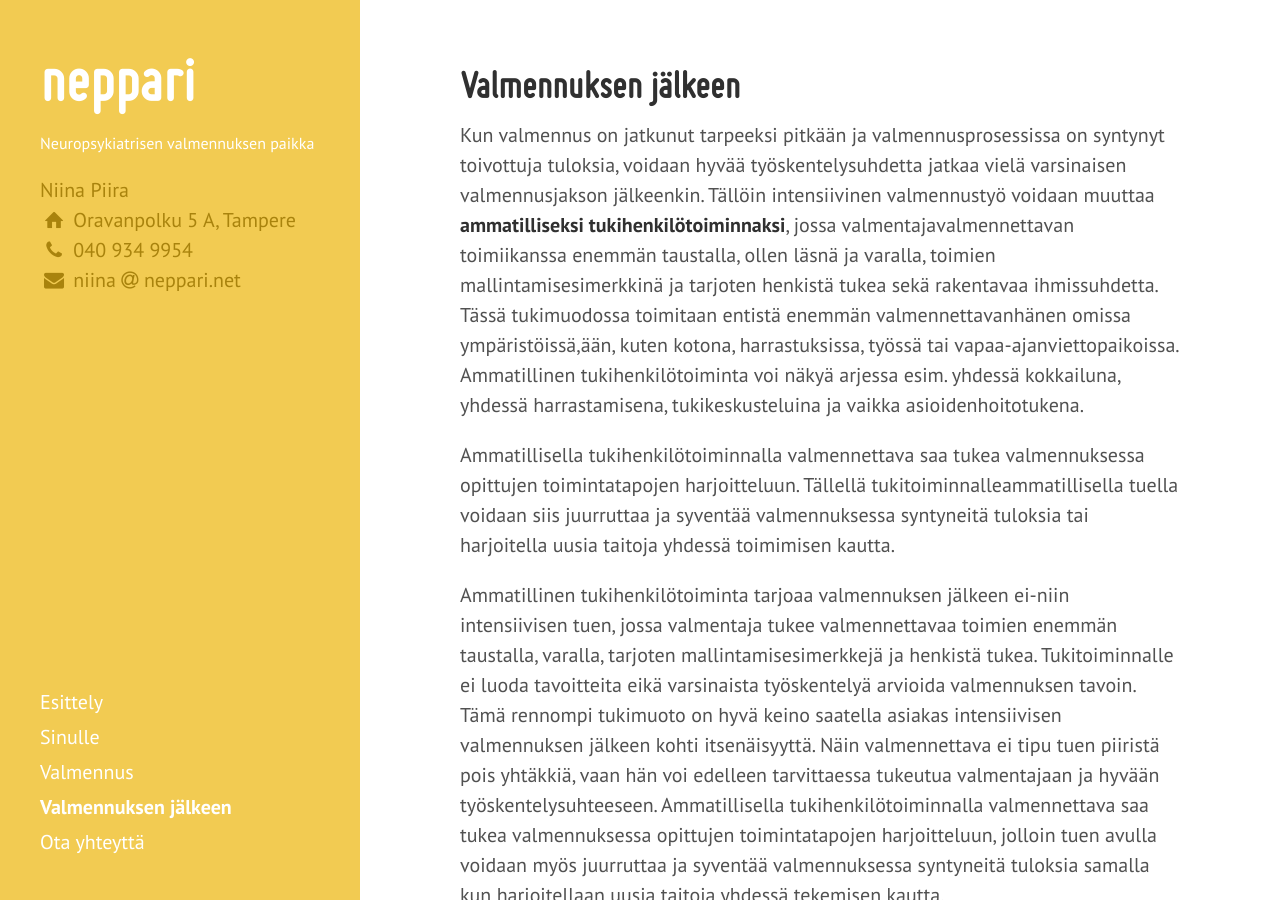
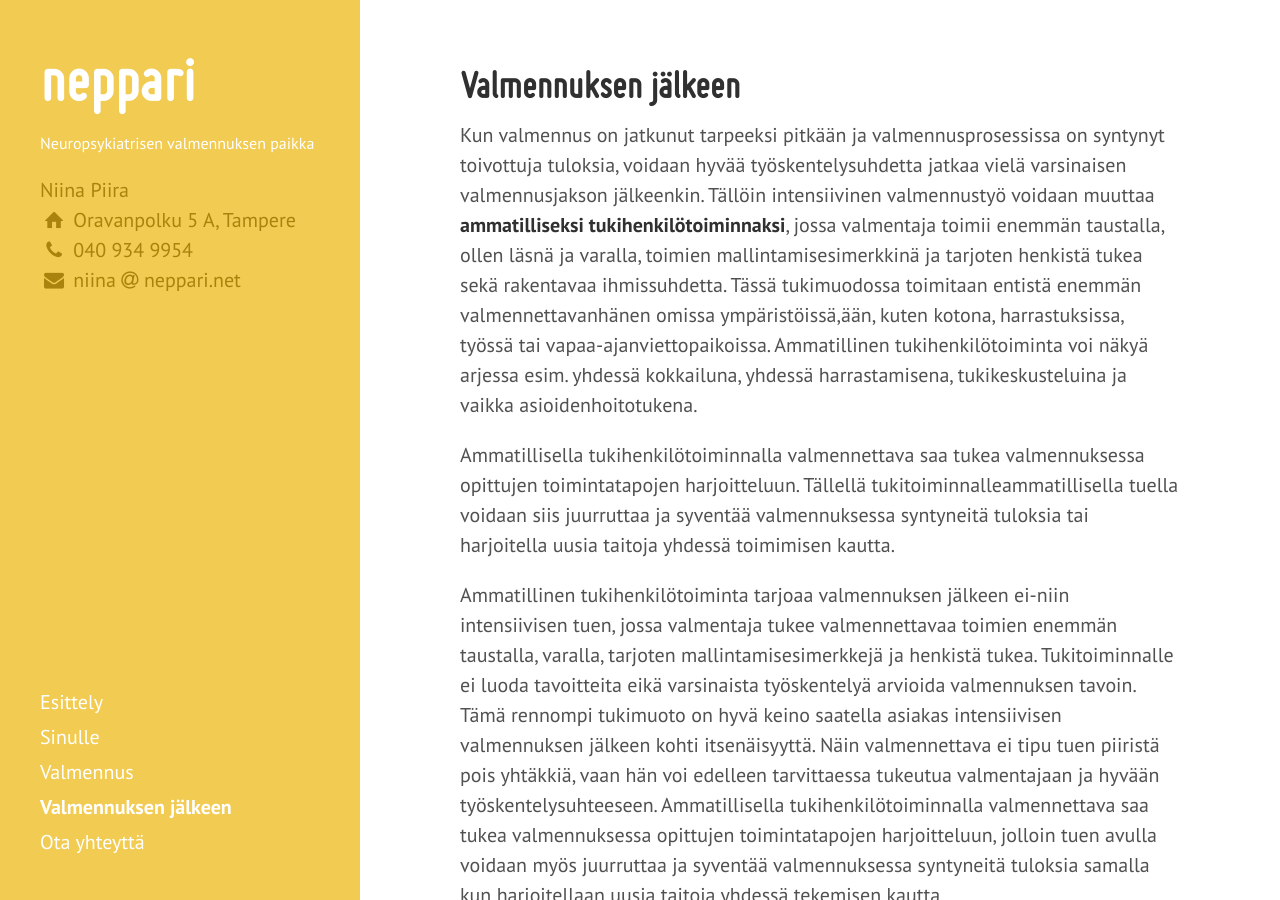
Before and after one commit to niinapiira/neppari.net, a Jekyll site: the page built from valmennuksen-jalkeen.md, in a window 1280 px wide and 900 px high. Built offline with Jekyll 4.4.1, drawn with Linux system fonts in a browser that asks for light colours; Markdown is read by kramdown in place of the engine named in the settings.

Commit message:
Updated valmennuksen-jalkeen.md

```diff
--- a/valmennuksen-jalkeen.md
+++ b/valmennuksen-jalkeen.md
@@ -5,8 +5,7 @@ title: Valmennuksen jälkeen
 published: true
 ---
 
-
-Kun valmennus on jatkunut tarpeeksi pitkään ja valmennusprosessissa on syntynyt toivottuja tuloksia, voidaan hyvää työskentelysuhdetta jatkaa vielä varsinaisen valmennusjakson jälkeenkin. Tällöin intensiivinen valmennustyö voidaan muuttaa **ammatilliseksi tukihenkilötoiminnaksi**, jossa valmentajavalmennettavan toimiikanssa enemmän taustalla, ollen läsnä ja varalla, toimien mallintamisesimerkkinä ja tarjoten henkistä tukea sekä rakentavaa ihmissuhdetta. Tässä tukimuodossa toimitaan entistä enemmän valmennettavanhänen omissa ympäristöissä,ään, kuten kotona, harrastuksissa, työssä tai vapaa-ajanviettopaikoissa. Ammatillinen tukihenkilötoiminta voi näkyä arjessa esim. yhdessä kokkailuna, yhdessä harrastamisena, tukikeskusteluina ja vaikka asioidenhoitotukena.
+Kun valmennus on jatkunut tarpeeksi pitkään ja valmennusprosessissa on syntynyt toivottuja tuloksia, voidaan hyvää työskentelysuhdetta jatkaa vielä varsinaisen valmennusjakson jälkeenkin. Tällöin intensiivinen valmennustyö voidaan muuttaa **ammatilliseksi tukihenkilötoiminnaksi**, jossa valmentaja toimii enemmän taustalla, ollen läsnä ja varalla, toimien mallintamisesimerkkinä ja tarjoten henkistä tukea sekä rakentavaa ihmissuhdetta. Tässä tukimuodossa toimitaan entistä enemmän valmennettavanhänen omissa ympäristöissä,ään, kuten kotona, harrastuksissa, työssä tai vapaa-ajanviettopaikoissa. Ammatillinen tukihenkilötoiminta voi näkyä arjessa esim. yhdessä kokkailuna, yhdessä harrastamisena, tukikeskusteluina ja vaikka asioidenhoitotukena.
 
 Ammatillisella tukihenkilötoiminnalla valmennettava saa tukea valmennuksessa opittujen toimintatapojen harjoitteluun. Tällellä tukitoiminnalleammatillisella tuella voidaan siis juurruttaa ja syventää valmennuksessa syntyneitä tuloksia tai harjoitella uusia taitoja yhdessä toimimisen kautta.
 
```
